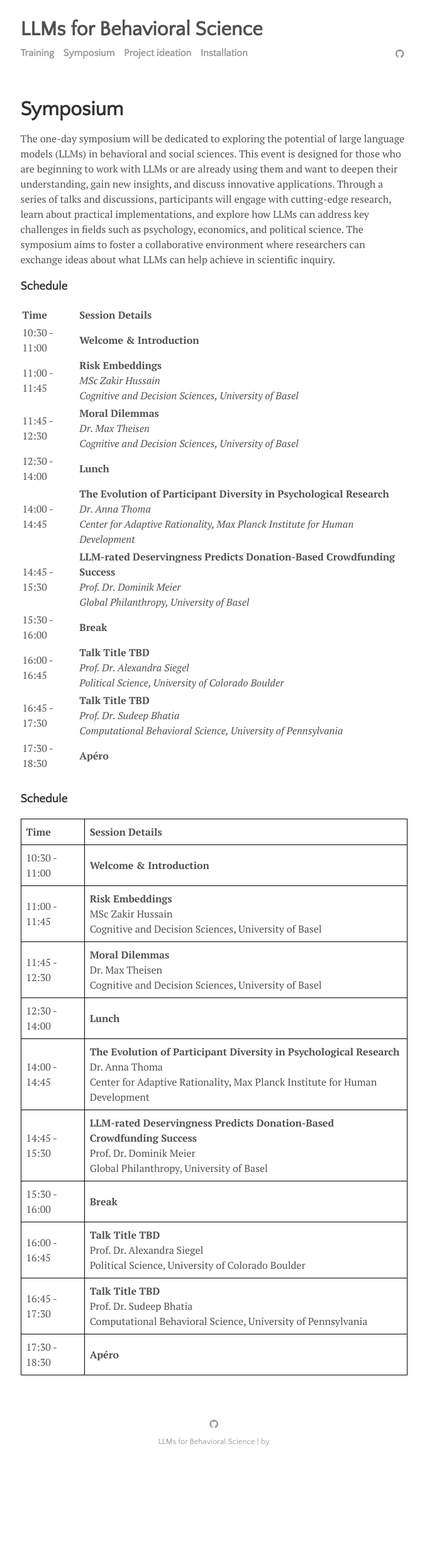
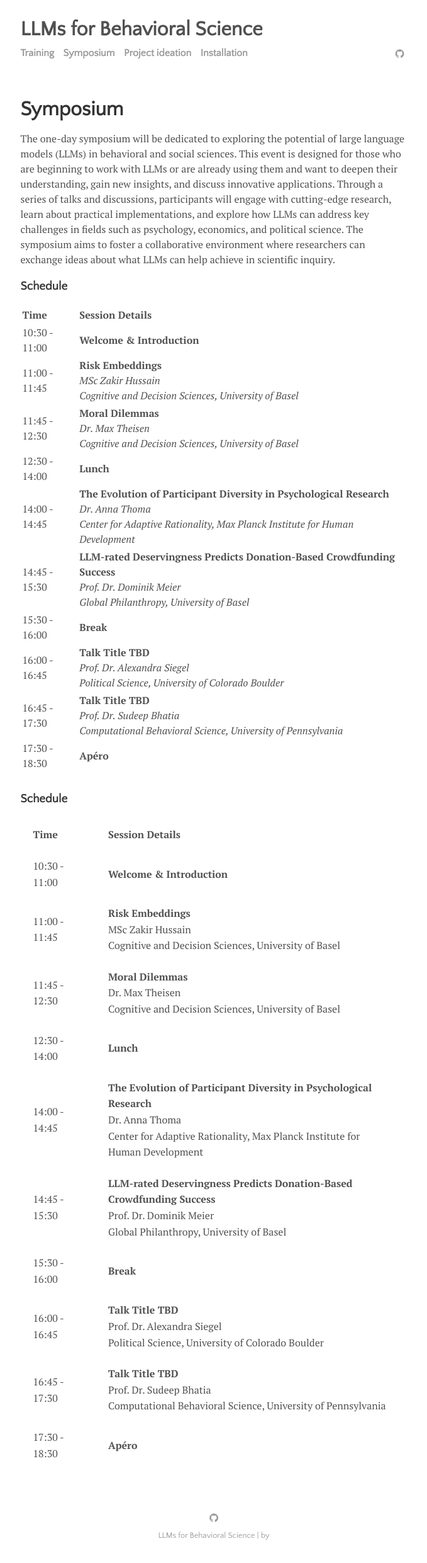
Before and after one commit to cdsbasel/LLM4BeSci_2025Unibas, a Jekyll site: the page built from menu/symposium.md, in a window 1280 px wide. Shown: the whole page at 63% size, without its empty margins (300-979 px from the left). Built offline with Jekyll 4.4.1, drawn with Linux system fonts in a browser that asks for light colours; before the commit the page ends 2333 px from its top, so only the background shows below that.

Commit message:
Update symposium.md

```diff
--- a/menu/symposium.md
+++ b/menu/symposium.md
@@ -25,49 +25,49 @@ The one-day symposium will be dedicated to exploring the potential of large lang
 
 ### Schedule
 
-<table style="width: 100%; border-collapse: collapse;">
+<table style="width: 100%; border-collapse: collapse; border: none; margin: 20px 0; font-size: 16px; line-height: 1.6;">
   <tr>
-    <th style="border: 1px solid black; padding: 8px;">Time</th>
-    <th style="border: 1px solid black; padding: 8px;">Session Details</th>
+    <th style="padding: 12px 20px; text-align: left;">Time</th>
+    <th style="padding: 12px 20px; text-align: left;">Session Details</th>
   </tr>
   <tr>
-    <td style="border: 1px solid black; padding: 8px;">10:30 - 11:00</td>
-    <td style="border: 1px solid black; padding: 8px;"><strong>Welcome & Introduction</strong></td>
+    <td style="padding: 12px 20px;">10:30 - 11:00</td>
+    <td style="padding: 12px 20px;"><strong>Welcome & Introduction</strong></td>
   </tr>
   <tr>
-    <td style="border: 1px solid black; padding: 8px;">11:00 - 11:45</td>
-    <td style="border: 1px solid black; padding: 8px;"><strong>Risk Embeddings</strong><br>MSc Zakir Hussain<br>Cognitive and Decision Sciences, University of Basel</td>
+    <td style="padding: 12px 20px;">11:00 - 11:45</td>
+    <td style="padding: 12px 20px;"><strong>Risk Embeddings</strong><br>MSc Zakir Hussain<br>Cognitive and Decision Sciences, University of Basel</td>
   </tr>
   <tr>
-    <td style="border: 1px solid black; padding: 8px;">11:45 - 12:30</td>
-    <td style="border: 1px solid black; padding: 8px;"><strong>Moral Dilemmas</strong><br>Dr. Max Theisen<br>Cognitive and Decision Sciences, University of Basel</td>
+    <td style="padding: 12px 20px;">11:45 - 12:30</td>
+    <td style="padding: 12px 20px;"><strong>Moral Dilemmas</strong><br>Dr. Max Theisen<br>Cognitive and Decision Sciences, University of Basel</td>
   </tr>
   <tr>
-    <td style="border: 1px solid black; padding: 8px;">12:30 - 14:00</td>
-    <td style="border: 1px solid black; padding: 8px;"><strong>Lunch</strong></td>
+    <td style="padding: 12px 20px;">12:30 - 14:00</td>
+    <td style="padding: 12px 20px;"><strong>Lunch</strong></td>
   </tr>
   <tr>
-    <td style="border: 1px solid black; padding: 8px;">14:00 - 14:45</td>
-    <td style="border: 1px solid black; padding: 8px;"><strong>The Evolution of Participant Diversity in Psychological Research</strong><br>Dr. Anna Thoma<br>Center for Adaptive Rationality, Max Planck Institute for Human Development</td>
+    <td style="padding: 12px 20px;">14:00 - 14:45</td>
+    <td style="padding: 12px 20px;"><strong>The Evolution of Participant Diversity in Psychological Research</strong><br>Dr. Anna Thoma<br>Center for Adaptive Rationality, Max Planck Institute for Human Development</td>
   </tr>
   <tr>
-    <td style="border: 1px solid black; padding: 8px;">14:45 - 15:30</td>
-    <td style="border: 1px solid black; padding: 8px;"><strong>LLM-rated Deservingness Predicts Donation-Based Crowdfunding Success</strong><br>Prof. Dr. Dominik Meier<br>Global Philanthropy, University of Basel</td>
+    <td style="padding: 12px 20px;">14:45 - 15:30</td>
+    <td style="padding: 12px 20px;"><strong>LLM-rated Deservingness Predicts Donation-Based Crowdfunding Success</strong><br>Prof. Dr. Dominik Meier<br>Global Philanthropy, University of Basel</td>
   </tr>
   <tr>
-    <td style="border: 1px solid black; padding: 8px;">15:30 - 16:00</td>
-    <td style="border: 1px solid black; padding: 8px;"><strong>Break</strong></td>
+    <td style="padding: 12px 20px;">15:30 - 16:00</td>
+    <td style="padding: 12px 20px;"><strong>Break</strong></td>
   </tr>
   <tr>
-    <td style="border: 1px solid black; padding: 8px;">16:00 - 16:45</td>
-    <td style="border: 1px solid black; padding: 8px;"><strong>Talk Title TBD</strong><br>Prof. Dr. Alexandra Siegel<br>Political Science, University of Colorado Boulder</td>
+    <td style="padding: 12px 20px;">16:00 - 16:45</td>
+    <td style="padding: 12px 20px;"><strong>Talk Title TBD</strong><br>Prof. Dr. Alexandra Siegel<br>Political Science, University of Colorado Boulder</td>
   </tr>
   <tr>
-    <td style="border: 1px solid black; padding: 8px;">16:45 - 17:30</td>
-    <td style="border: 1px solid black; padding: 8px;"><strong>Talk Title TBD</strong><br>Prof. Dr. Sudeep Bhatia<br>Computational Behavioral Science, University of Pennsylvania</td>
+    <td style="padding: 12px 20px;">16:45 - 17:30</td>
+    <td style="padding: 12px 20px;"><strong>Talk Title TBD</strong><br>Prof. Dr. Sudeep Bhatia<br>Computational Behavioral Science, University of Pennsylvania</td>
   </tr>
   <tr>
-    <td style="border: 1px solid black; padding: 8px;">17:30 - 18:30</td>
-    <td style="border: 1px solid black; padding: 8px;"><strong>Apéro</strong></td>
+    <td style="padding: 12px 20px;">17:30 - 18:30</td>
+    <td style="padding: 12px 20px;"><strong>Apéro</strong></td>
   </tr>
 </table>
```
